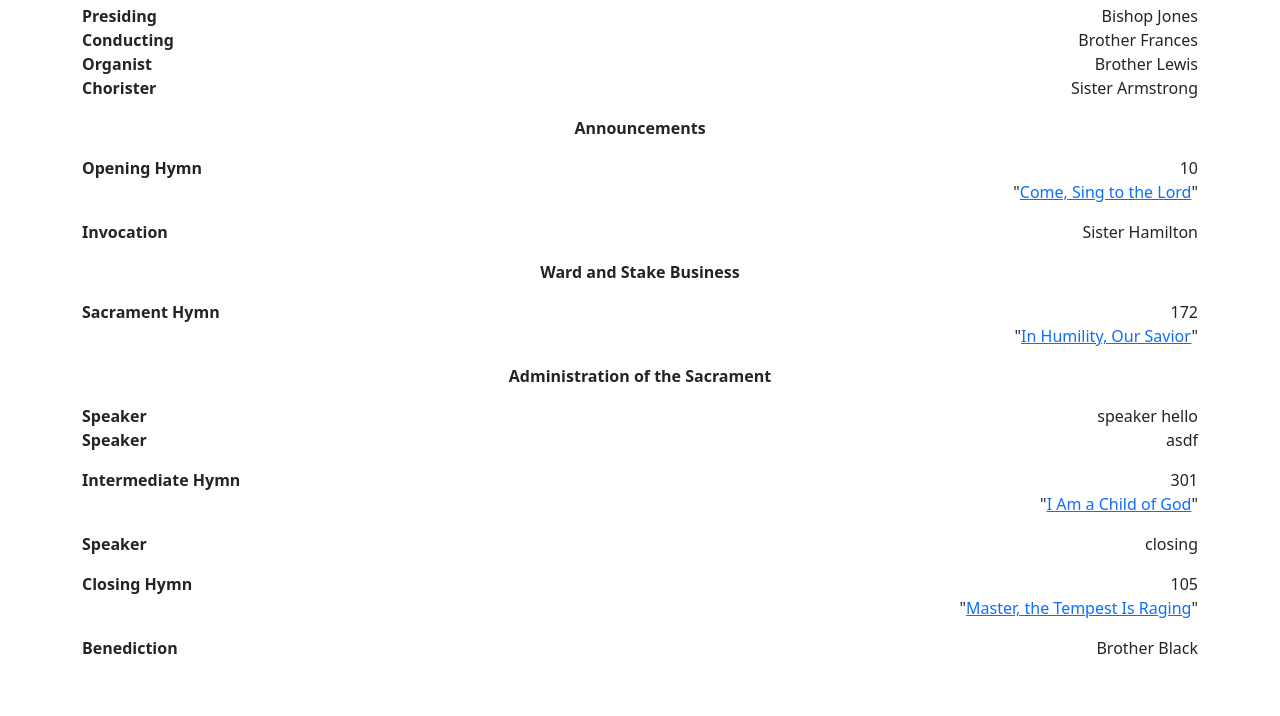
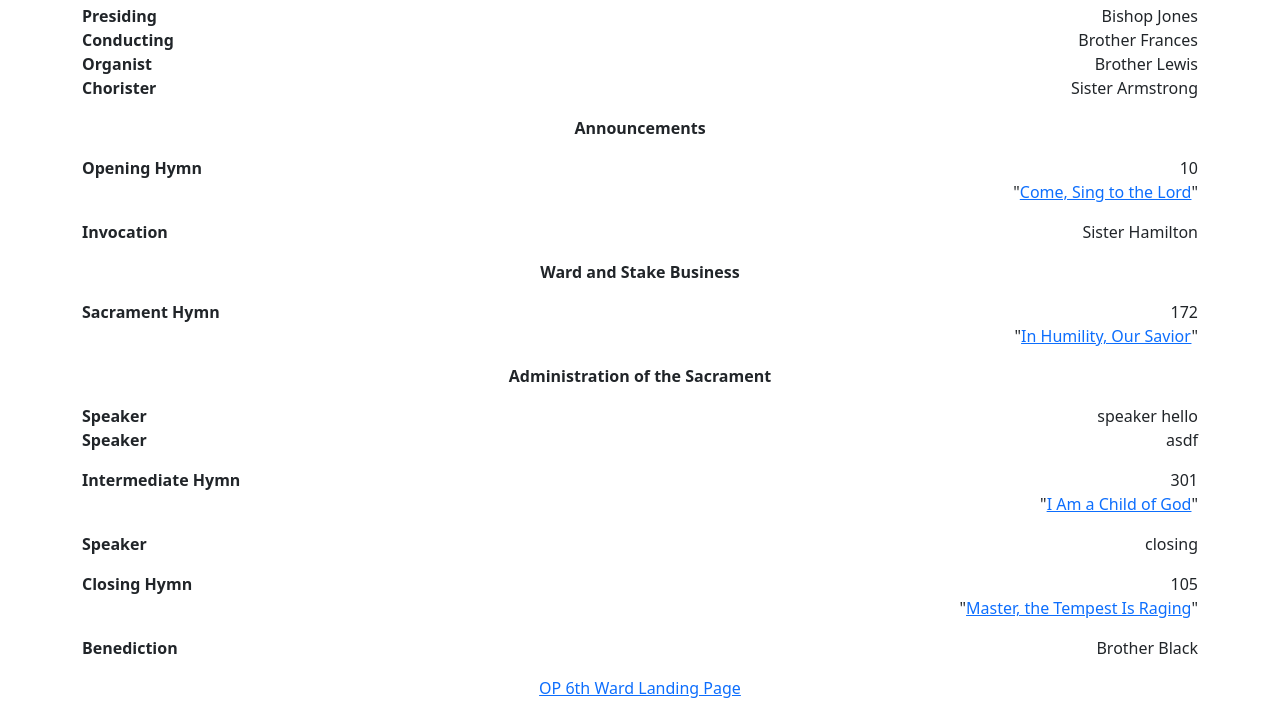
Before and after one commit to op6thward/op6thward.github.io, a plain HTML site: page program.html in a window 1280 px wide. Shown: the part 98-814 px from the top of the page. Drawn offline with nearby package versions, Linux system fonts and the light colour scheme.

Commit message:
Update program.html

```diff
--- a/program.html
+++ b/program.html
@@ -1,7 +1,7 @@
 <!DOCTYPE html>
 <html>
   <head>
-    <title>OP 6th</title>
+    <title>Oquirrh Point 6th Ward</title>
     <meta name="viewport" content="width=device-width,initial-scale=1">
     <link href="https://cdn.jsdelivr.net/npm/bootstrap@5.2.3/dist/css/bootstrap.min.css" rel="stylesheet" integrity="sha384-rbsA2VBKQhggwzxH7pPCaAqO46MgnOM80zW1RWuH61DGLwZJEdK2Kadq2F9CUG65" crossorigin="anonymous">
   </head>
@@ -175,6 +175,10 @@
 </div>
 
 
+<div class="text-center my-3">
+  <a href="https://op6thward.github.io/">OP 6th Ward Landing Page</a>
+</div>
+
     </div>
   </body>
 </html>
```
